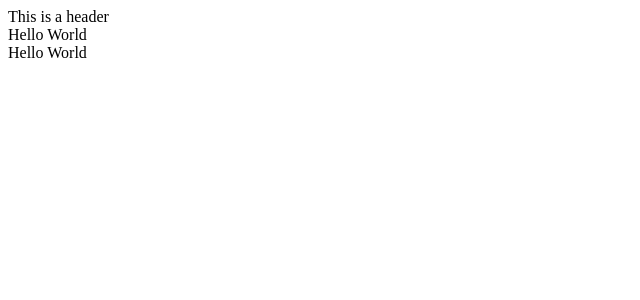
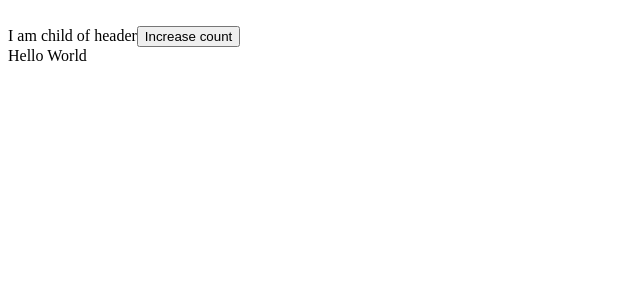
Before and after one commit to onlinegurucool/react-js-tutorial, a React (Create React App) app: page / in a window 1280 px wide. Shown: the top 300 px of the page, without its empty margins (0-640 px from the left). Built offline with nearby package versions, Linux system fonts and the light colour scheme.

Commit message:
props & chaild

```diff
--- a/src/App.js
+++ b/src/App.js
@@ -3,10 +3,18 @@ import React from "react";
 import Header from './components/Header';
 
 const App = () => {
+    // function to increment i
+    var i = 0;
+    let inc = () => {
+        i++
+        console.log({i})
+    }
+
     return (
         <>
-            <Header />
-            <div>Hello World</div>
+            <Header title="I am Header" increment={inc}>
+                I am child of header
+            </Header>
             <div>Hello World</div>
         </>
     )
--- a/src/components/Header.js
+++ b/src/components/Header.js
@@ -1,11 +1,17 @@
 import React from "react";
 
-const Header = () => {
+const Header = (props) => {
+    // logging props
+    console.log(props);
+    // destructing props into variables
+    let { title, children, increment } = props;
     return (
-        <header>
-            This is a header
+        <header title={title}>
+            <br />
+            {children}
+            <button onClick={() => increment()}>Increase count</button>
         </header>
-    )
+    );
 };
 
 export default Header;
```
